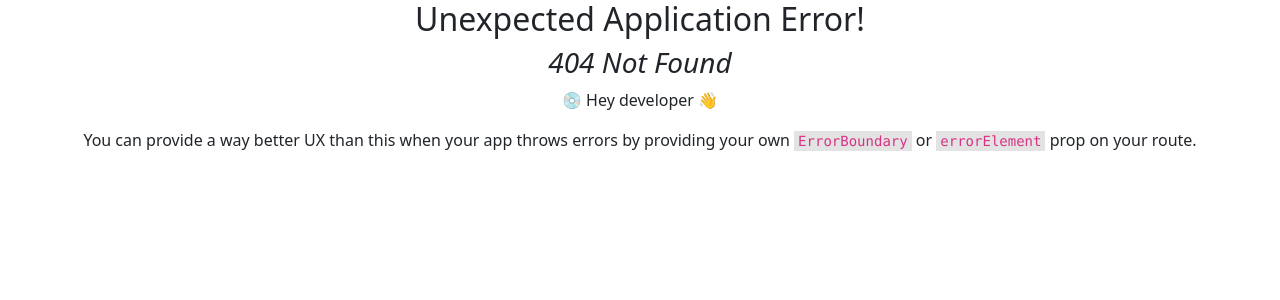
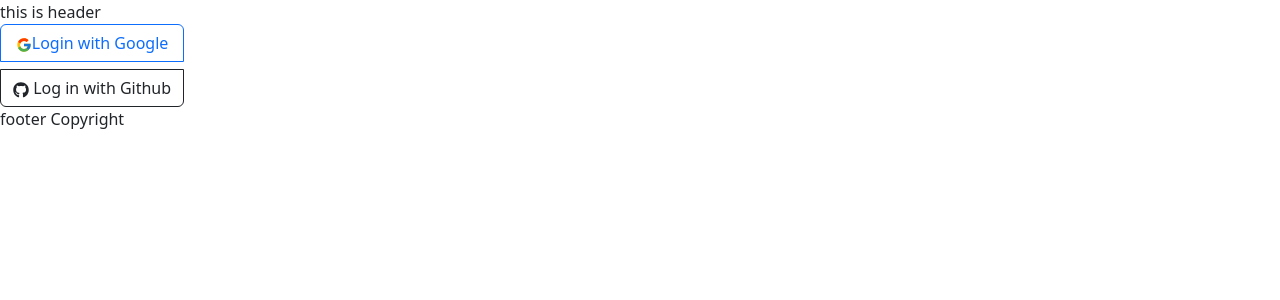
Before and after one commit to NusratJahanBristy/Digital-Edu, a React (Create React App) app: page /register in a window 1280 px wide. Before the commit this address had no page. Shown: the top 300 px of the page. Built offline with nearby package versions, Linux system fonts and the light colour scheme.

Commit message:
loaded courses categories name

```diff
--- a/package.json
+++ b/package.json
@@ -11,6 +11,7 @@
     "react": "^18.2.0",
     "react-bootstrap": "^2.5.0",
     "react-dom": "^18.2.0",
+    "react-icons": "^4.6.0",
     "react-router-dom": "^6.4.2",
     "react-scripts": "5.0.1",
     "web-vitals": "^2.1.4"
--- a/src/App.js
+++ b/src/App.js
@@ -5,7 +5,7 @@ import { routes } from './Routes/Routes/Routes';
 
 function App() {
   return (
-    <div className="App">
+    <div >
     <RouterProvider router={routes}></RouterProvider>
     </div>
   );
--- a/src/Pages/Courses/Courses.js
+++ b/src/Pages/Courses/Courses.js
@@ -1,5 +1,6 @@
 import React from 'react';
 import { Col, Container, Row } from 'react-bootstrap';
+import LeftSide from '../LeftSide/LeftSide';
 import RightSide from '../RighSide/RightSide';
 
 const Courses = () => {
@@ -8,7 +9,7 @@ const Courses = () => {
             <Container>
                 <Row>
                     <Col lg='2'>
-                        <h2>left</h2>
+                        <LeftSide></LeftSide>
                     </Col>
                     <Col lg='10'>
                         <RightSide></RightSide>
--- a/src/Pages/LeftSide/LeftSide.js
+++ b/src/Pages/LeftSide/LeftSide.js
@@ -1,9 +1,28 @@
 import React from 'react';
+import { useEffect } from 'react';
+import { useState } from 'react';
+import { Link } from 'react-router-dom';
 
 const LeftSide = () => {
+    const [categories,setCategories]=useState([]);
+
+    useEffect(()=>{
+fetch('http://localhost:5000/news-categories')
+.then(res=>res.json())
+.then(data=>setCategories(data))
+    },[])
+
+
     return (
         <div>
-            <h1>leftside</h1>
+            <h1>All Courses List:{categories.length}</h1>
+            <div>
+                {
+                    categories.map(category=><p key={category.id}>
+                        <Link to={`/courses/${category.id}`}>{category.name}</Link>
+                    </p>)
+                }
+            </div>
         </div>
     );
 };
--- /dev/null
+++ b/src/Pages/Login/Login.js
@@ -0,0 +1,11 @@
+import React from 'react';
+
+const Login = () => {
+    return (
+        <div>
+
+        </div>
+    );
+};
+
+export default Login;
--- /dev/null
+++ b/src/Pages/Register/Register.js
@@ -0,0 +1,21 @@
+import React from 'react';
+import Button from 'react-bootstrap/Button';
+import ButtonGroup from 'react-bootstrap/ButtonGroup';
+import { FcGoogle } from "react-icons/fc";
+import {FaGithub } from "react-icons/fa";
+
+const Register = () => {
+    return (
+        <div>
+        <ButtonGroup vertical >
+        <Button className='mb-2' variant='outline-primary'><FcGoogle></FcGoogle>Login with Google</Button>
+      <Button variant='outline-dark'><FaGithub></FaGithub> Log in with Github</Button>
+        </ButtonGroup>
+
+
+
+        </div>
+    );
+};
+
+export default Register;
```
Also changed, not shown: src/Routes/Routes/Routes.js (+11 -1 lines), src/Pages/Carousel/Carousel.js (added), 1 other file (tests, documents, lock files or other folders).
